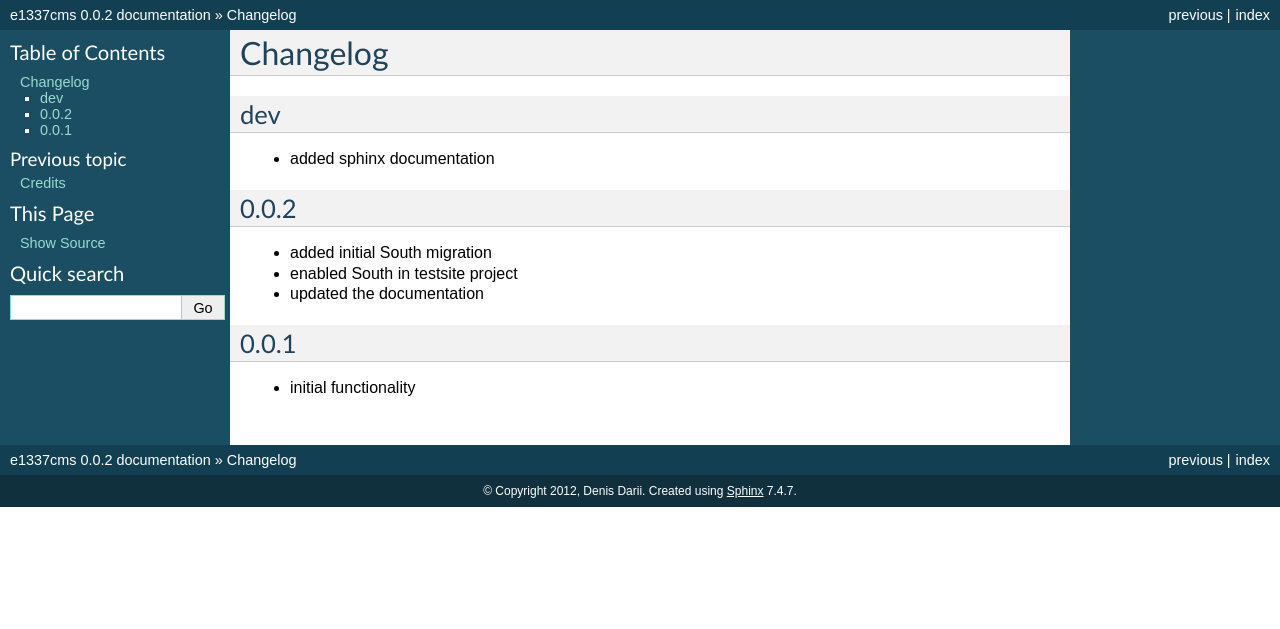
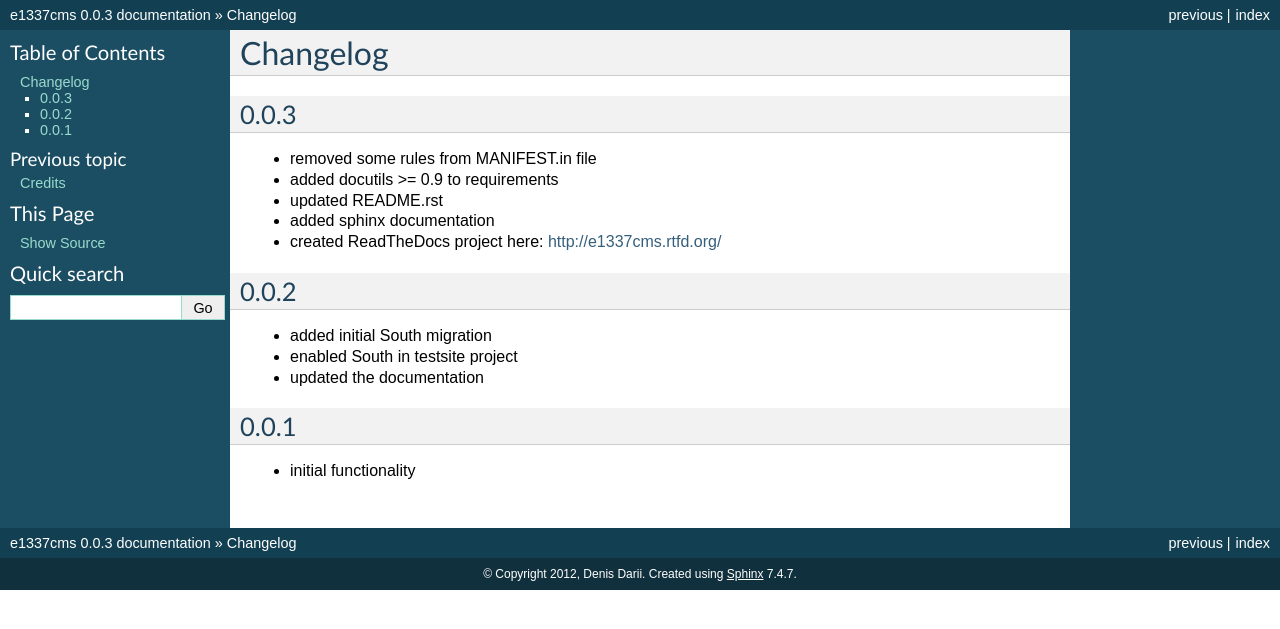
Before and after one commit to DNX/django-e1337cms, a Sphinx documentation site: the page built from docs/changelog.rst, in a window 1280 px wide. Shown: the top 629 px of the page. Built offline with Sphinx 7.4.7, drawn with Linux system fonts in a browser that asks for light colours.

Commit message:
prepared for 0.0.3 release

```diff
--- a/docs/changelog.rst
+++ b/docs/changelog.rst
@@ -1,10 +1,14 @@
 Changelog
 =========
 
-dev
+0.0.3
 -----
 
+* removed some rules from MANIFEST.in file
+* added docutils >= 0.9 to requirements
+* updated README.rst
 * added sphinx documentation
+* created ReadTheDocs project here: http://e1337cms.rtfd.org/
 
 0.0.2
 -----
--- a/docs/conf.py
+++ b/docs/conf.py
@@ -48,9 +48,9 @@ copyright = u'2012, Denis Darii'
 # built documents.
 #
 # The short X.Y version.
-version = '0.0.2'
+version = '0.0.3'
 # The full version, including alpha/beta/rc tags.
-release = '0.0.2'
+release = '0.0.3'
 
 # The language for content autogenerated by Sphinx. Refer to documentation
 # for a list of supported languages.
--- a/setup.py
+++ b/setup.py
@@ -5,7 +5,7 @@ from fnmatch import fnmatchcase
 from distutils.util import convert_path
 from setuptools import setup, find_packages
 
-VERSION = '0.0.2'
+VERSION = '0.0.3'
 
 
 def read(*parts):
@@ -130,5 +130,6 @@ setup(
     zip_safe=False,
     install_requires=[
         'django >= 1.1',
+        'docutils >= 0.9',
     ],
 )
```
Also changed, not shown: 1 other file.
